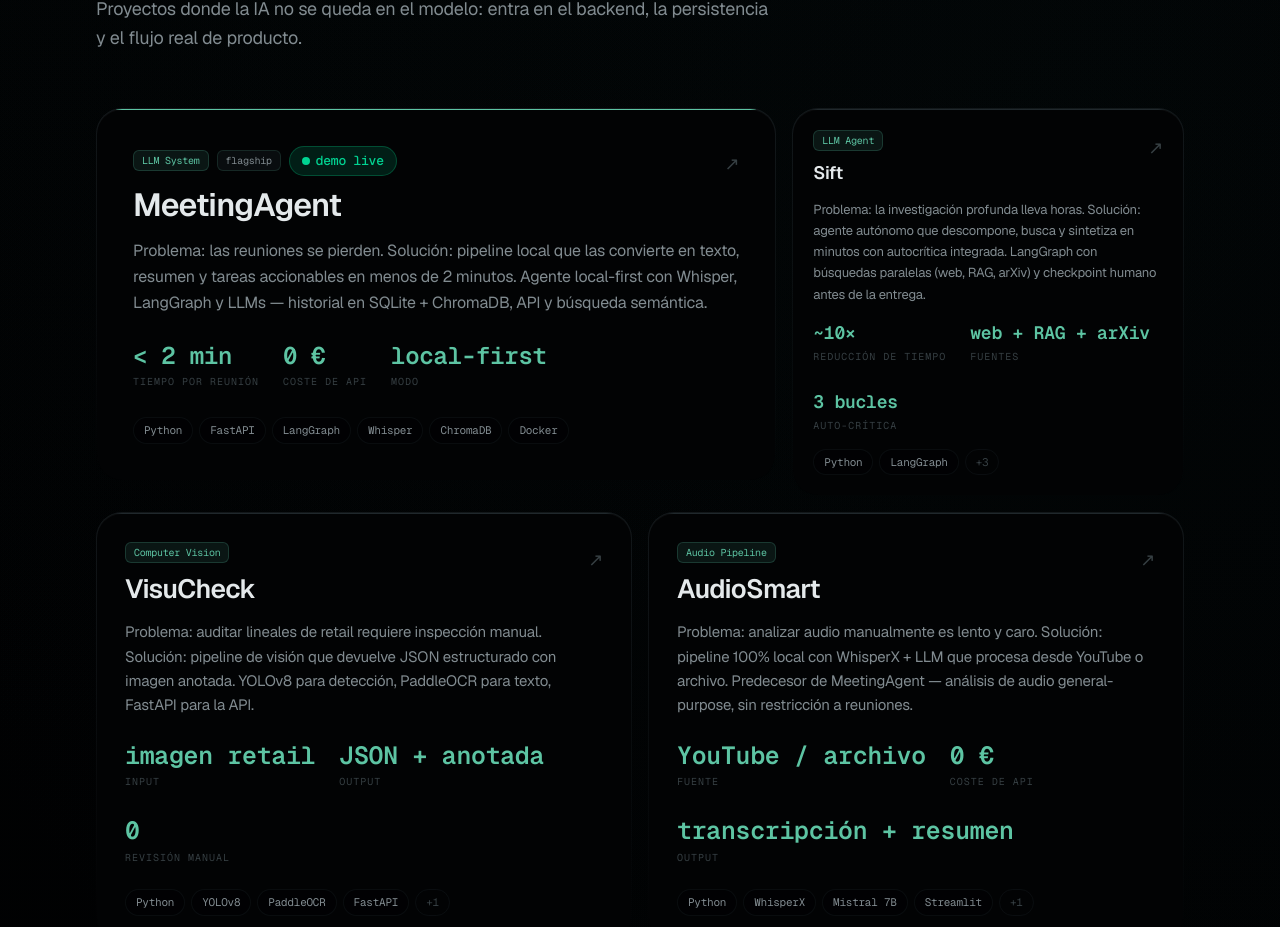
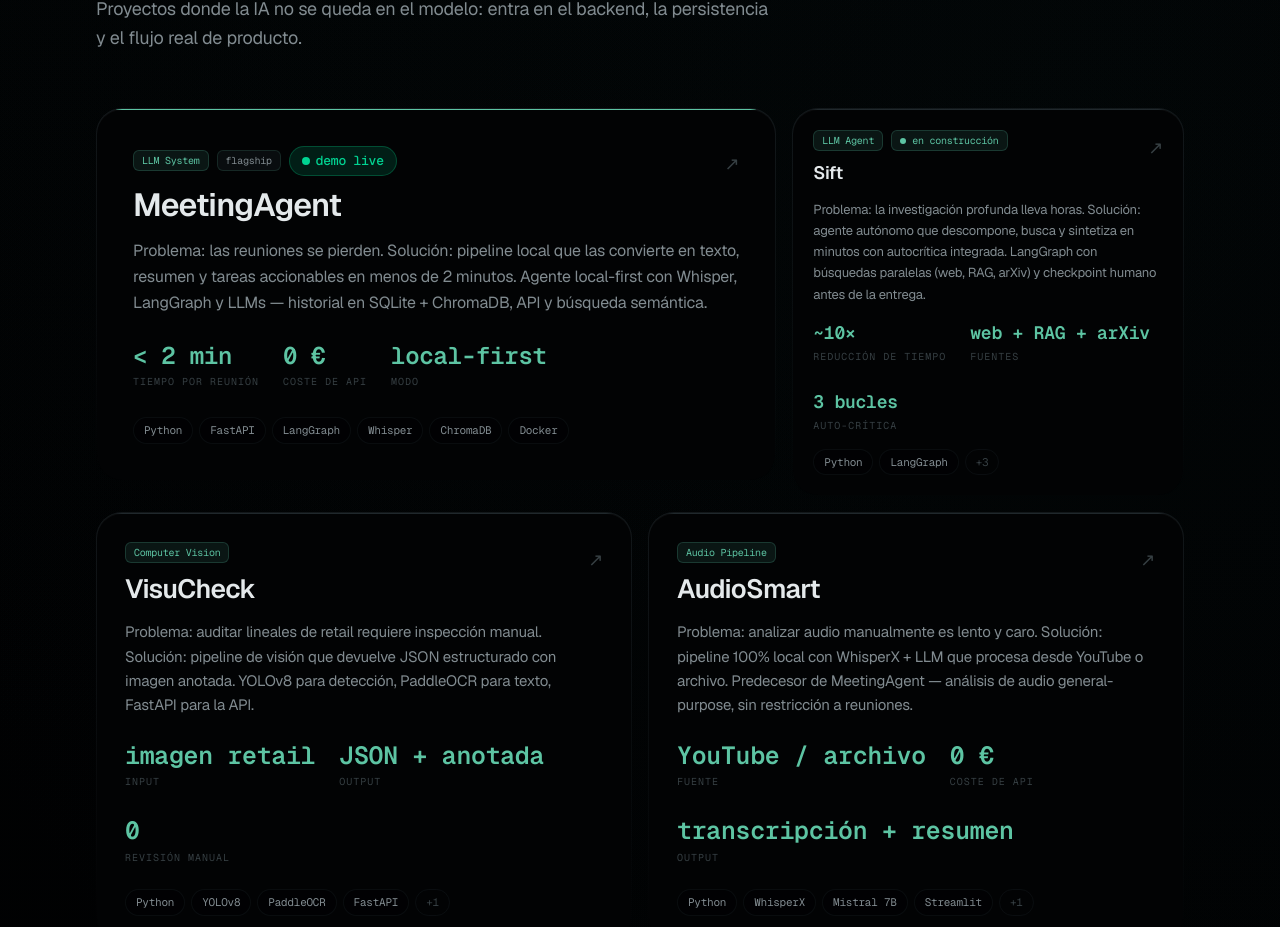
Before and after one commit to Izanvz/portfolio, a Next.js app: page / in a window 1280 px wide. Shown: the part 1240-2167 px from the top of the page. Built offline with nearby package versions, Linux system fonts and the light colour scheme.

Commit message:
add wip badge to Sift project

```diff
--- a/components/Projects.tsx
+++ b/components/Projects.tsx
@@ -15,6 +15,7 @@
   href: string;
   category: string;
   featured?: boolean;
+  wip?: boolean;
 };
 
 const projects: Project[] = [
@@ -42,6 +43,7 @@
     ],
     href: "https://github.com/Izanvz/Sift",
     category: "LLM Agent",
+    wip: true,
   },
   {
     title: "VisuCheck",
@@ -94,6 +96,15 @@
                 <span className="text-[10px] font-mono px-2 py-0.5 rounded-md bg-amber/10 text-amber border border-amber/20">
                   {project.category}
                 </span>
+                {project.wip && (
+                  <span className="inline-flex items-center gap-1.5 text-[10px] font-mono px-2 py-0.5 rounded-md bg-amber/10 text-amber border border-amber/20">
+                    <span className="relative flex h-1.5 w-1.5">
+                      <span className="animate-ping absolute inline-flex h-full w-full rounded-full bg-amber opacity-60" />
+                      <span className="relative inline-flex rounded-full h-1.5 w-1.5 bg-amber" />
+                    </span>
+                    en construcción
+                  </span>
+                )}
                 {project.featured && (
                   <>
                     <span className="text-[10px] font-mono px-2 py-0.5 rounded-md bg-ink-800/60 text-ink-400 border border-amber/15">
```
